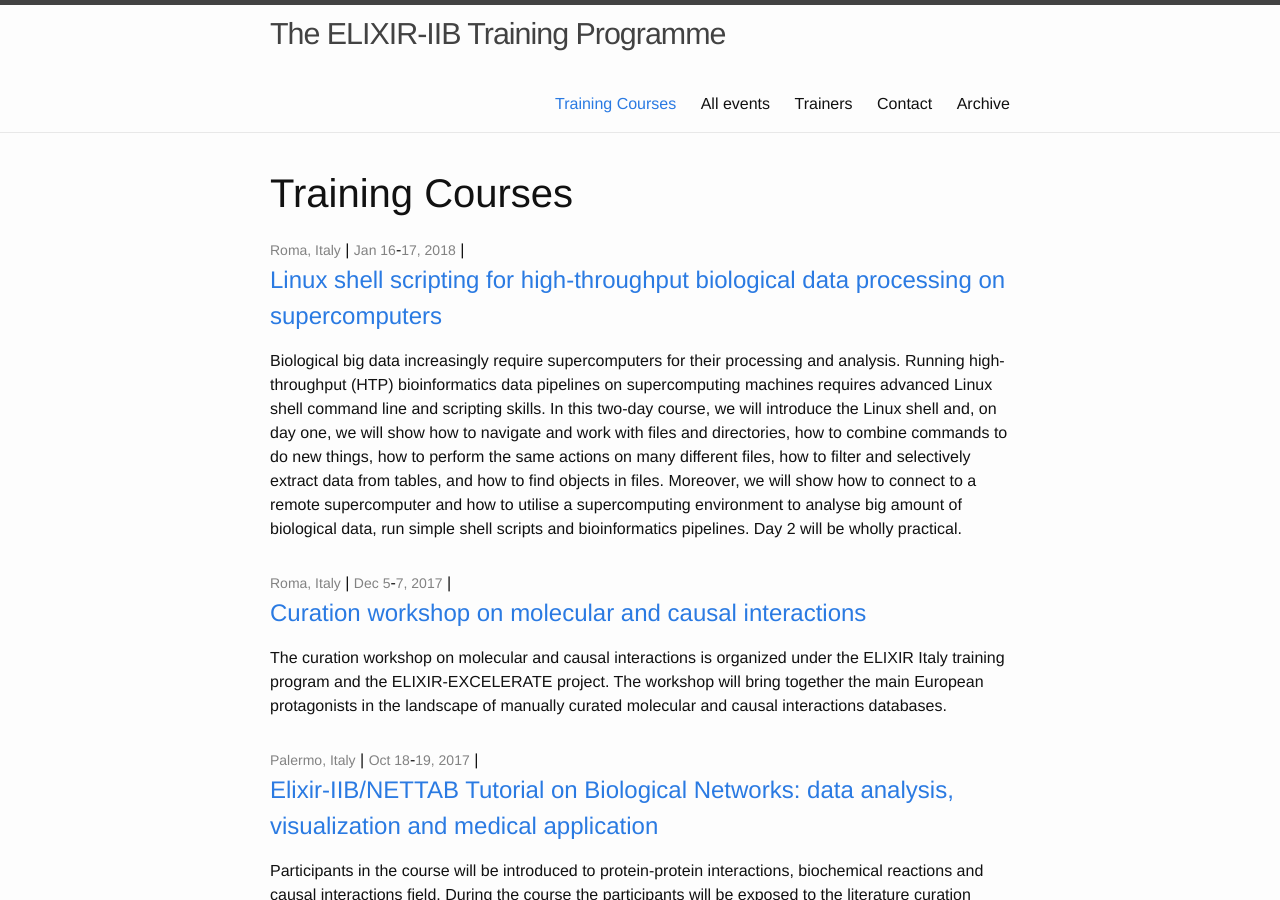
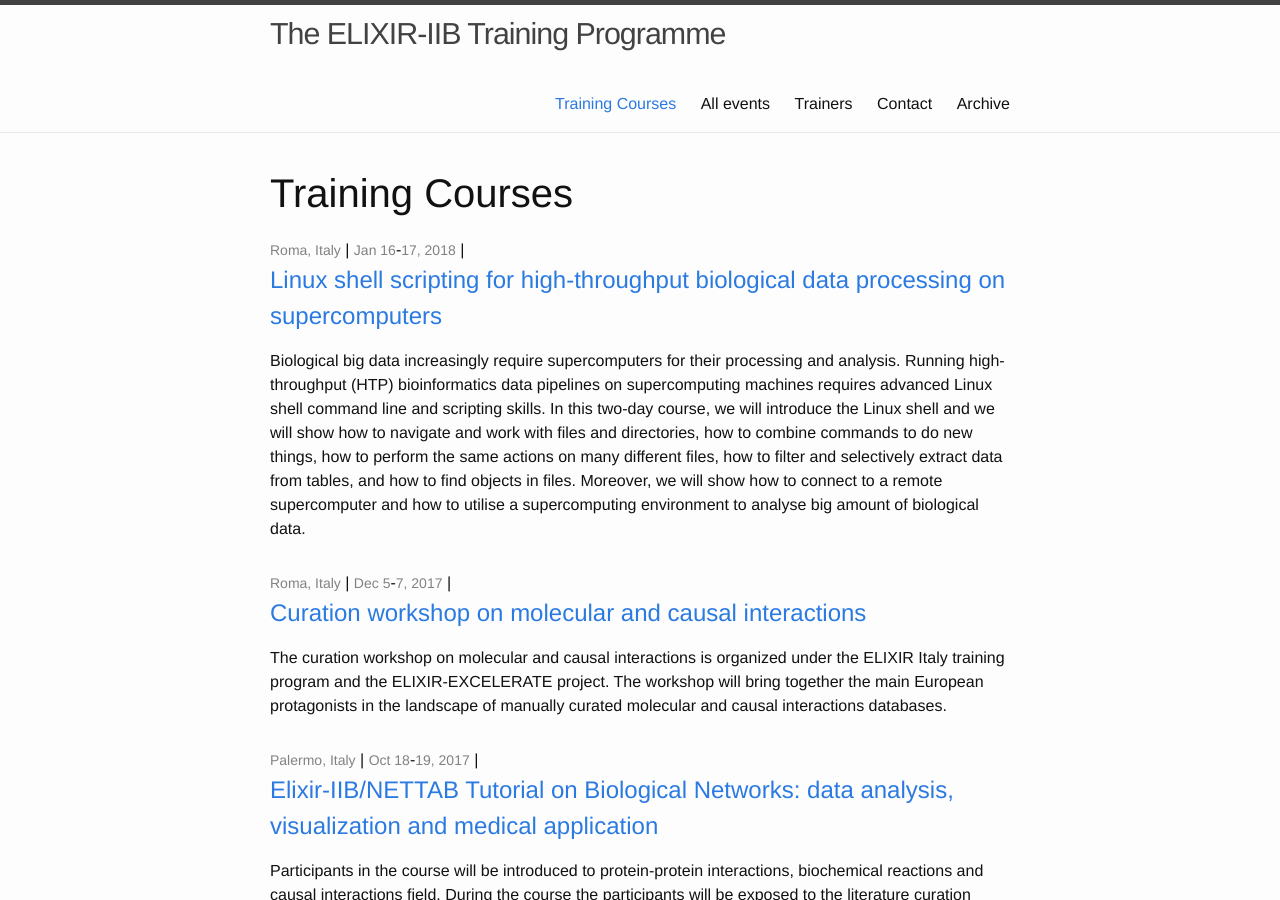
Before and after one commit to ELIXIR-IIB-training/website, a Jekyll site: the page built from courses/index.html, in a window 1280 px wide and 900 px high. Built offline with Jekyll 4.4.1, drawn with Linux system fonts in a browser that asks for light colours.

Commit message:
Shortening Linux course description

```diff
--- a/_posts/2018-01-16-Linux-Shell-Roma.md
+++ b/_posts/2018-01-16-Linux-Shell-Roma.md
@@ -4,7 +4,7 @@ title:  "Linux shell scripting for high-throughput biological data processing on
 date_start:   2018-01-16
 date_end:   2018-01-17
 venue: Roma, Italy
-description: Biological big data increasingly require supercomputers for their processing and analysis. Running high-throughput (HTP) bioinformatics data pipelines on supercomputing machines requires advanced Linux shell command line and scripting skills. In this two-day course, we will introduce  the Linux shell and, on day one, we will show how to navigate and work with files and directories, how to combine commands to do new things, how to perform the same actions on many different files, how to filter and selectively extract data from tables, and how to find objects in files. Moreover, we will show how to connect to a remote supercomputer and how to utilise a supercomputing environment to analyse big amount of biological data, run simple shell scripts and bioinformatics pipelines. Day 2 will be wholly practical.
+description: Biological big data increasingly require supercomputers for their processing and analysis. Running high-throughput (HTP) bioinformatics data pipelines on supercomputing machines requires advanced Linux shell command line and scripting skills. In this two-day course, we will introduce  the Linux shell and we will show how to navigate and work with files and directories, how to combine commands to do new things, how to perform the same actions on many different files, how to filter and selectively extract data from tables, and how to find objects in files. Moreover, we will show how to connect to a remote supercomputer and how to utilise a supercomputing environment to analyse big amount of biological data.
 
 ---
 
```
